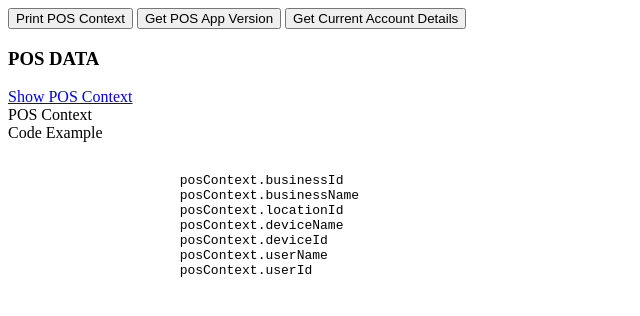
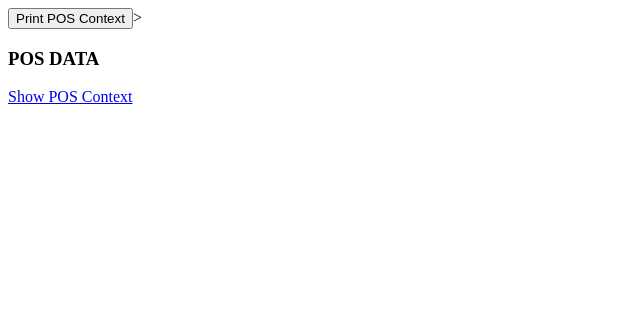
Before and after one commit to PWaddell89/philwaddell.github.io, a plain HTML site: page bullerTest.html in a window 1280 px wide. Shown: the whole page, without its empty margins (0-640 px from the left). Drawn offline with Linux system fonts and the light colour scheme.

Commit message:
Update bullerTest.html

```diff
--- a/bullerTest.html
+++ b/bullerTest.html
@@ -9,9 +9,7 @@
     <div id="unauthorized-message" style="display:none">Unauthorized Access</div>
     <div id="response"></div> <!-- Add a div to show the response -->
     <div class="pos-functions">
-        <button class="button" onclick="printContext()">Print POS Context</button>
-        <button class="button" onclick="printVersion()">Get POS App Version</button>
-        <button class="button" onclick="getCurrentAccount()">Get Current Account Details</button>
+        <button class="button" onclick="printContext()">Print POS Context</button>>
       </div>
       <div class="col-4 bg-white">
           <div class="list-group" id="list-tab" role="tablist">
@@ -19,40 +17,6 @@
             <a class="list-group-item list-group-item-action list-group-item-dark" id="list-context-list" fId="printContext()" data-toggle="list" href="#list-context" role="tab" aria-controls="context">Show POS Context</a>
           </div>
       </div>
-          <!--TAB CONTENTs-->
-      <div class="col-8 bg-white">
-          <div class="tab-content" id="nav-tabContent">
-            <!-- ERROR MESSAGE ALERT-->
-            <div class="alert alert-danger alert-dismissible fade hide" role="alert" id="errorAlert">
-            </div>
-            <!--POS DATA-->
-            <!--Show POS Context-->
-            <div class="tab-pane fade show" role="tabpanel" aria-labelledby="list-context-list" id="list-context">
-              <div class="card text-white bg-dark mb-3">
-                <div class="card-header">POS Context</div>
-                <div class="card-body">
-                  <div id="list-context-content"></div>
-                </div>
-              </div>
-              <div class="card bg-dark">
-                <div class="card-header text-white">Code Example</div>
-                <div class="card-body">
-                  <p class="card-text">
-                    <pre class="fs-6 pretty-printed">
-                      <code class="language-javascript text-white">
-                      posContext.businessId
-                      posContext.businessName
-                      posContext.locationId
-                      posContext.deviceName
-                      posContext.deviceId
-                      posContext.userName
-                      posContext.userId
-                      </code>
-                </pre>
-                  </p>
-                </div>
-              </div>
-            </div>
     <script>
       function syntaxHighlight(json) {
         if (typeof json != 'string') {
```
